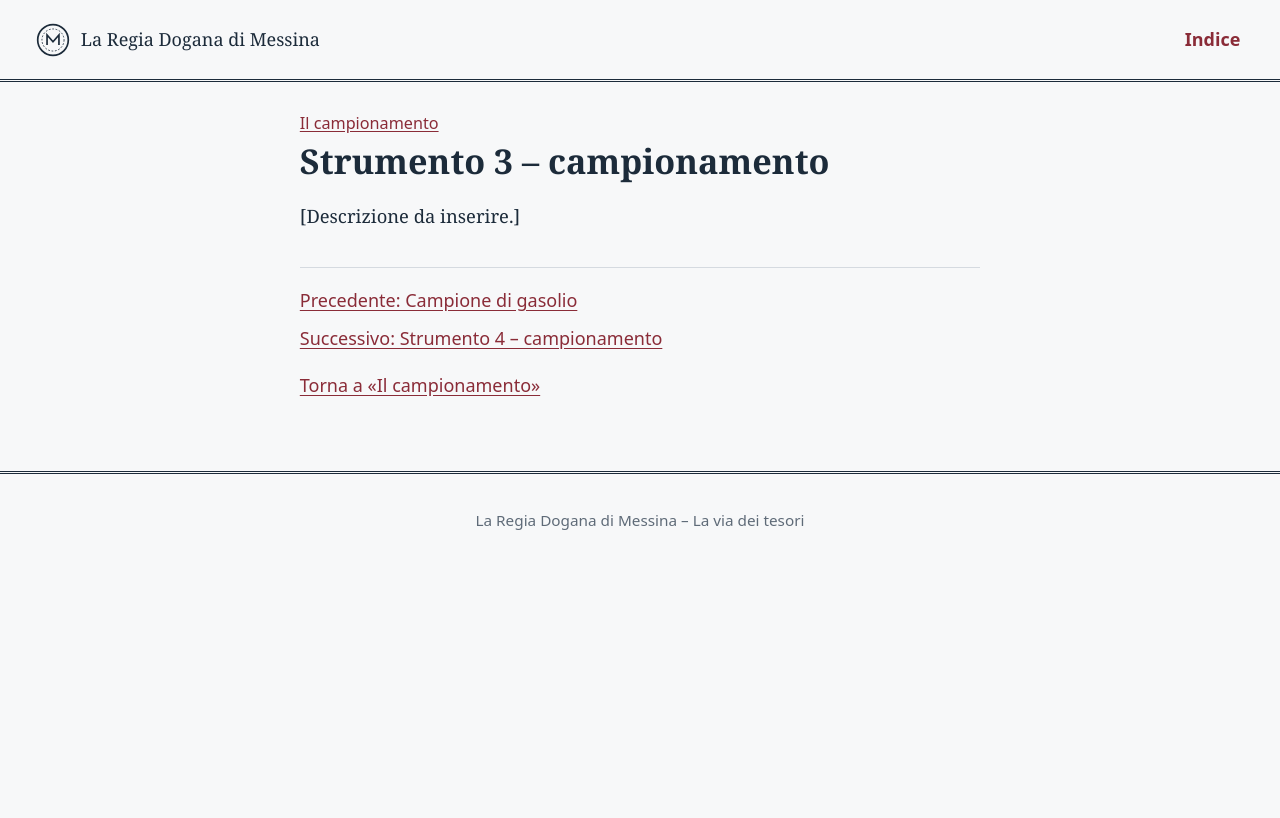
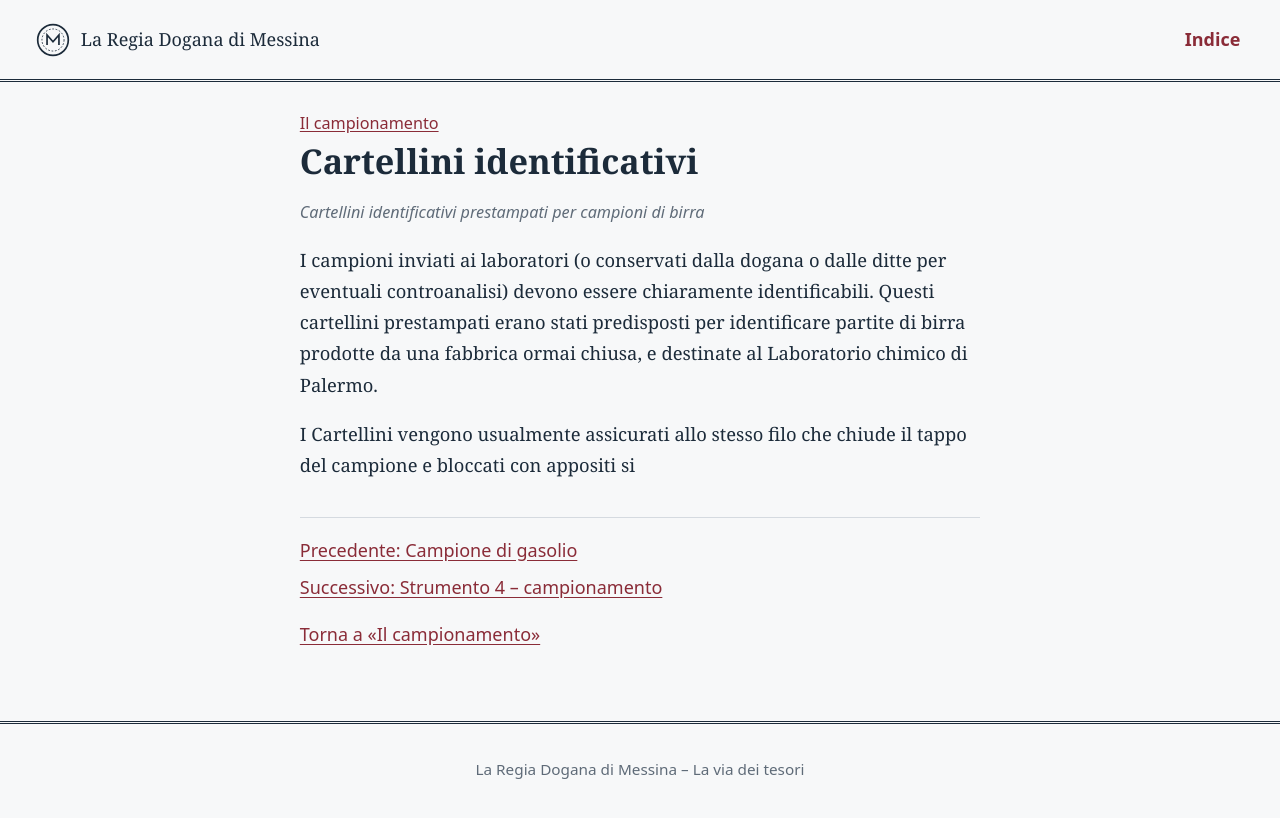
Before and after one commit to GiuseppeLB/regia-dogana-di-Messina, a Jekyll site: the page built from _oggetti/campionamento-3.md, in a window 1280 px wide. Shown: the top 818 px of the page. Built offline with Jekyll 4.4.1, drawn with Linux system fonts in a browser that asks for light colours.

Commit message:
Update _oggetti/campionamento-3.md (via Pages CMS)

```diff
--- a/_oggetti/campionamento-3.md
+++ b/_oggetti/campionamento-3.md
@@ -1,11 +1,10 @@
 ---
 layout: oggetto
-title: "Strumento 3 – campionamento"
+title: Cartellini identificativi
 pagina: campionamento
-sezione: ""
 ordine: 3
-foto: ""
-alt: ""
-didascalia: ""
+didascalia: Cartellini identificativi prestampati per campioni di birra
 ---
-[Descrizione da inserire.]
+I campioni inviati ai laboratori (o conservati dalla dogana o dalle ditte per eventuali controanalisi) devono essere chiaramente identificabili. Questi cartellini prestampati erano stati predisposti per identificare partite di birra prodotte da una fabbrica ormai chiusa, e destinate al Laboratorio chimico di Palermo.
+
+I Cartellini vengono usualmente assicurati allo stesso filo che chiude il tappo del campione e bloccati con appositi si
```
